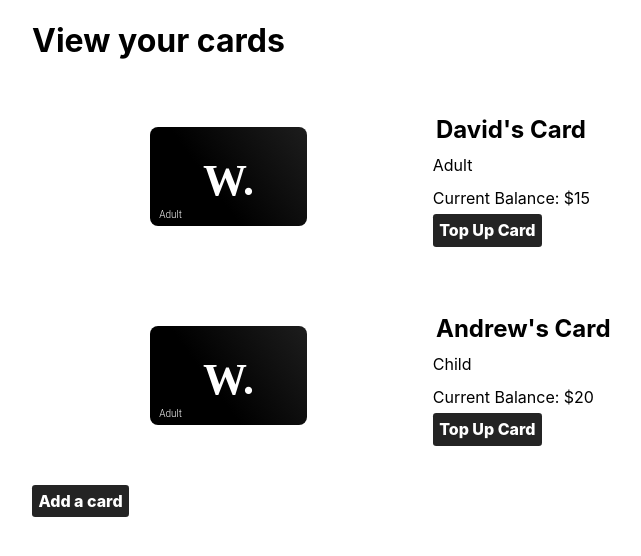
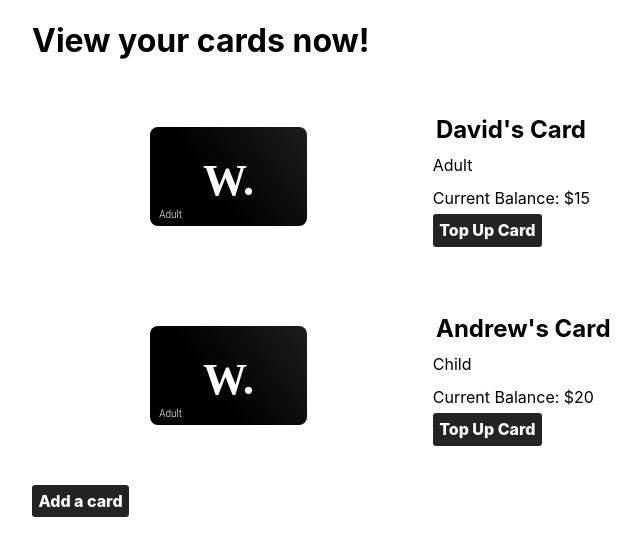
Before and after one commit to dsingo/asd-project, a React (Create React App) app in the folder frontend/: page / in a window 1280 px wide. Shown: the top 556 px of the page, without its empty margins (228-869 px from the left). Built offline with nearby package versions, Linux system fonts and the light colour scheme.

Commit message:
Made changes to buildspec and added now! to homepage

```diff
--- a/frontend/src/pages/Home.js
+++ b/frontend/src/pages/Home.js
@@ -12,7 +12,7 @@ export default () => {
 
   return (
     <CenteredViewport>
-      <h1>View your cards</h1>
+      <h1>View your cards now!</h1>
       {cards.map( (card, index) => (
         <CardListItem card={card} key={index} />
       ))}
```
Also changed, not shown: 1 other file (tests, documents, lock files or other folders).
